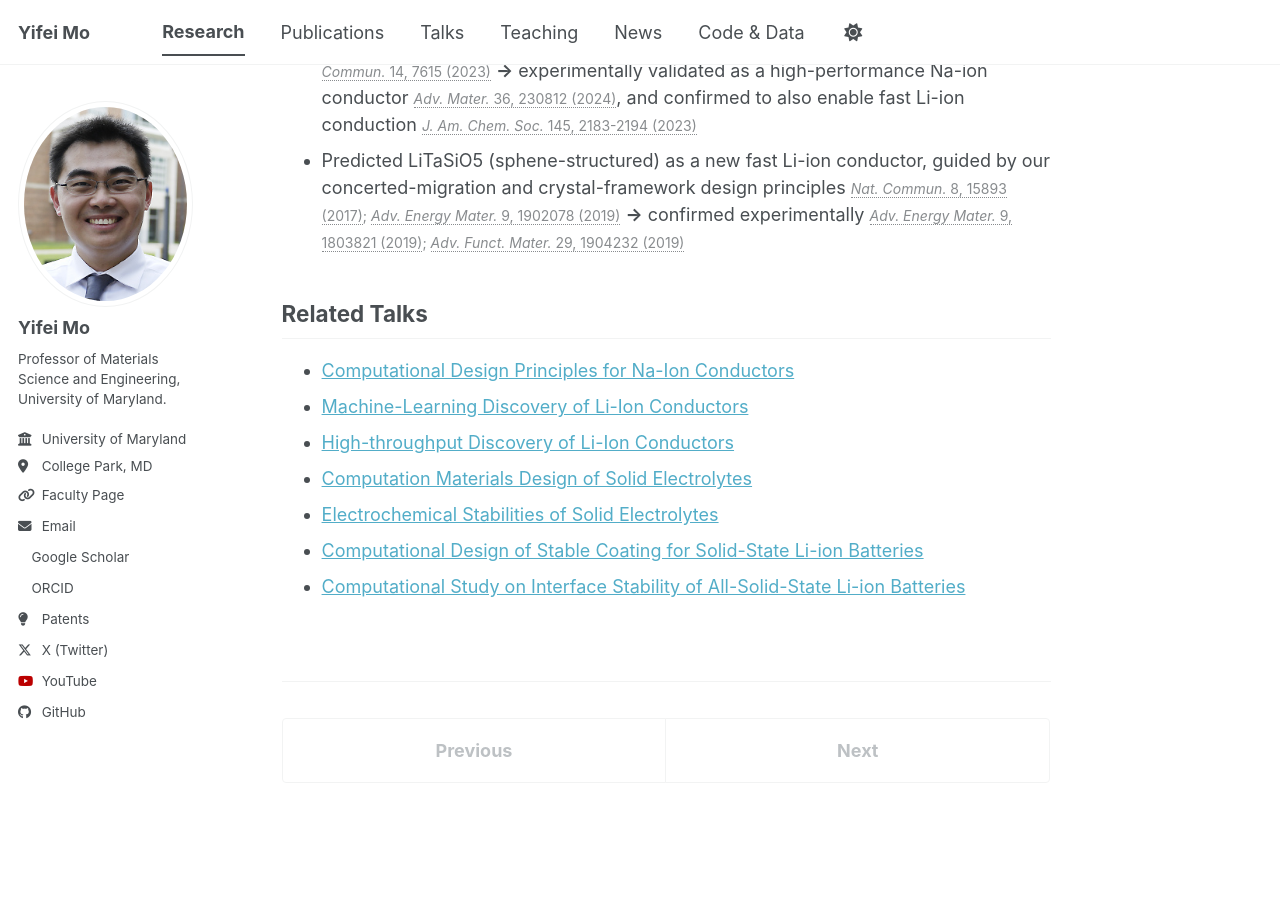
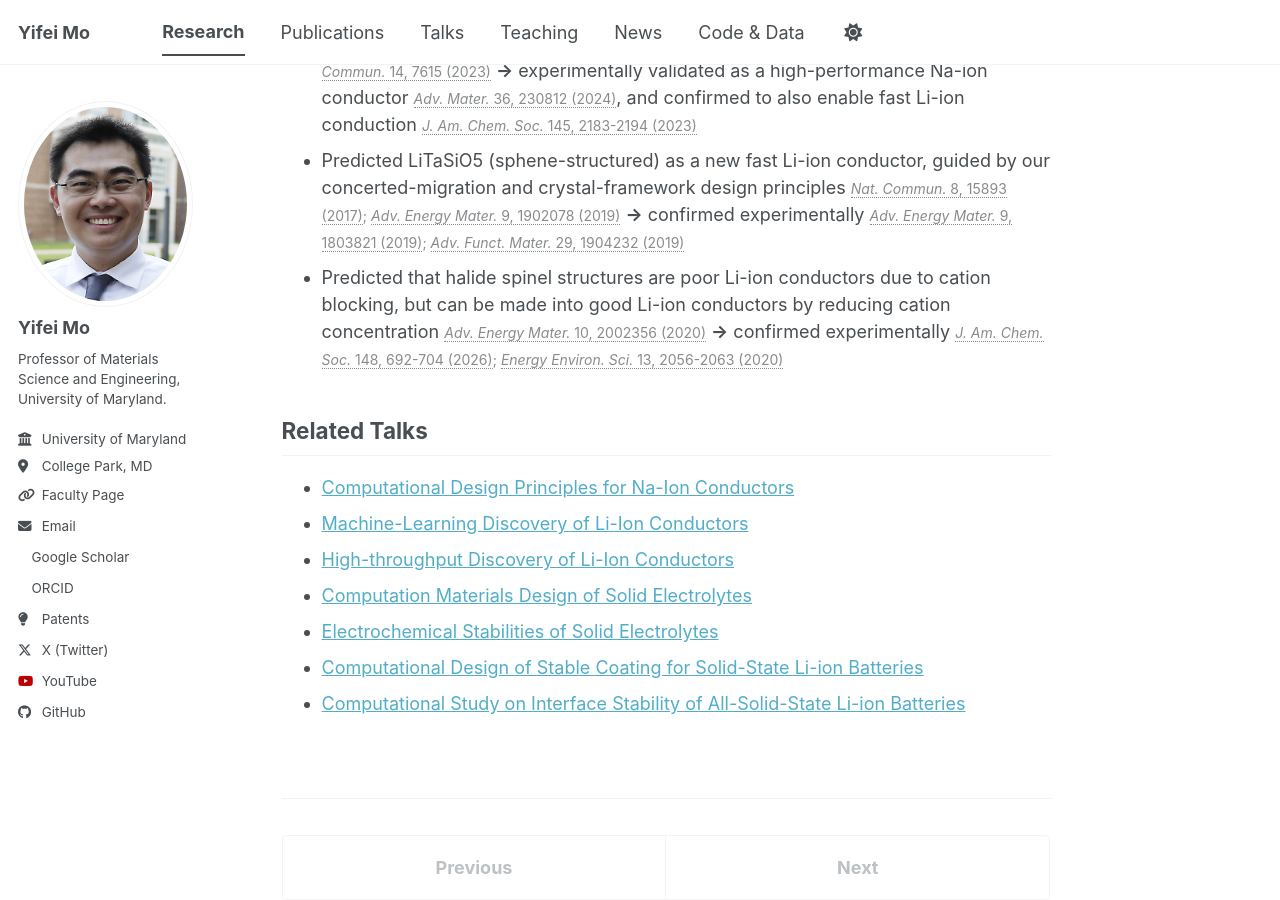
Before and after one commit to yifeimo/yifeimo.github.io, a Jekyll site: the page built from _research/materials-design-discovery.md, in a window 1280 px wide and 900 px high, scrolled down 1436 px. Built offline with Jekyll 4.4.1, drawn with Linux system fonts in a browser that asks for light colours; a style sheet for code colours, icons or effects is not loaded; before the commit the page ends 2219 px from its top, so only the background shows below that.

Commit message:
Add halide spinel Computation Prediction Confirmed entry
Add third prediction-confirmed case (cation-concentration tuning of halide
spinel Li conductors) to Materials Design & Discovery page, and matching
annotation on the Adv. Energy Mater. 2002356 publications entry.

```diff
--- a/_research/materials-design-discovery.md
+++ b/_research/materials-design-discovery.md
@@ -38,6 +38,7 @@ Computation Prediction Confirmed
 
 * Discovered the UCl3-type structure as a new Na-ion conductor framework <span class="citation">[*Nat. Commun.* 14, 7615 (2023)](https://doi.org/10.1038/s41467-023-43436-3)</span> **→** experimentally validated as a high-performance Na-ion conductor <span class="citation">[*Adv. Mater.* 36, 230812 (2024)](https://doi.org/10.1002/adma.202308012)</span>, and confirmed to also enable fast Li-ion conduction <span class="citation">[*J. Am. Chem. Soc.* 145, 2183-2194 (2023)](https://doi.org/10.1021/jacs.2c09446)</span>
 * Predicted LiTaSiO5 (sphene-structured) as a new fast Li-ion conductor, guided by our concerted-migration and crystal-framework design principles <span class="citation">[*Nat. Commun.* 8, 15893 (2017)](http://dx.doi.org/10.1038/ncomms15893); [*Adv. Energy Mater.* 9, 1902078 (2019)](https://doi.org/10.1002/aenm.201902078)</span> **→** confirmed experimentally <span class="citation">[*Adv. Energy Mater.* 9, 1803821 (2019)](https://doi.org/10.1002/aenm.201803821); [*Adv. Funct. Mater.* 29, 1904232 (2019)](https://doi.org/10.1002/adfm.201904232)</span>
+* Predicted that halide spinel structures are poor Li-ion conductors due to cation blocking, but can be made into good Li-ion conductors by reducing cation concentration <span class="citation">[*Adv. Energy Mater.* 10, 2002356 (2020)](https://doi.org/10.1002/aenm.202002356)</span> **→** confirmed experimentally <span class="citation">[*J. Am. Chem. Soc.* 148, 692-704 (2026)](https://doi.org/10.1021/jacs.5c15656); [*Energy Environ. Sci.* 13, 2056-2063 (2020)](https://doi.org/10.1039/d0ee01017)</span>
 
 Related Talks
 ------
```
Also changed, not shown: _pages/publications.md (+1 -0 lines).
